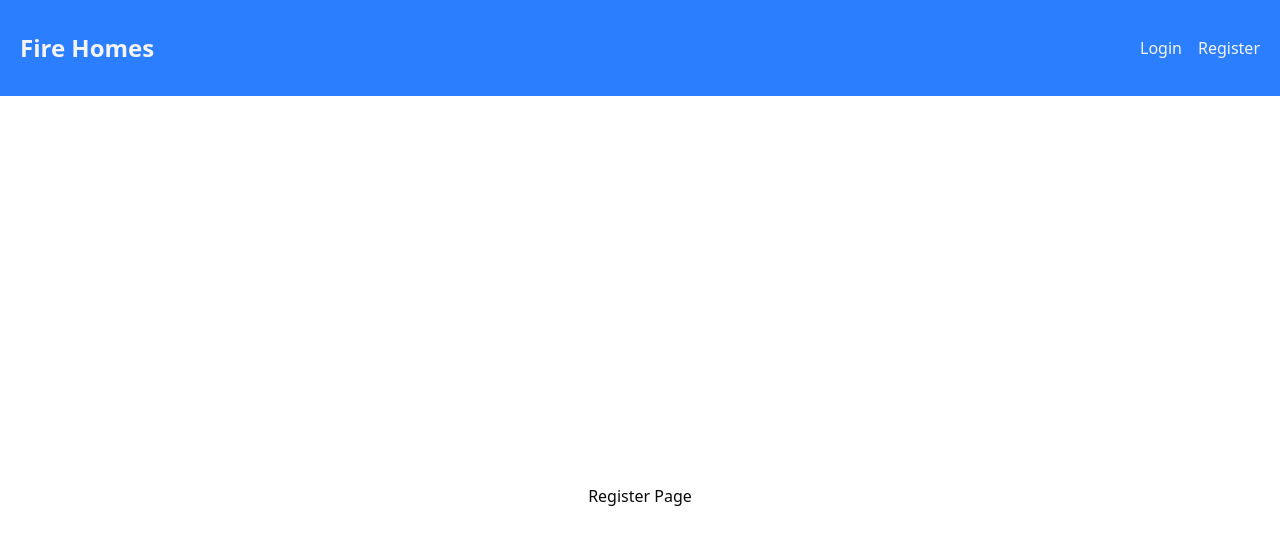
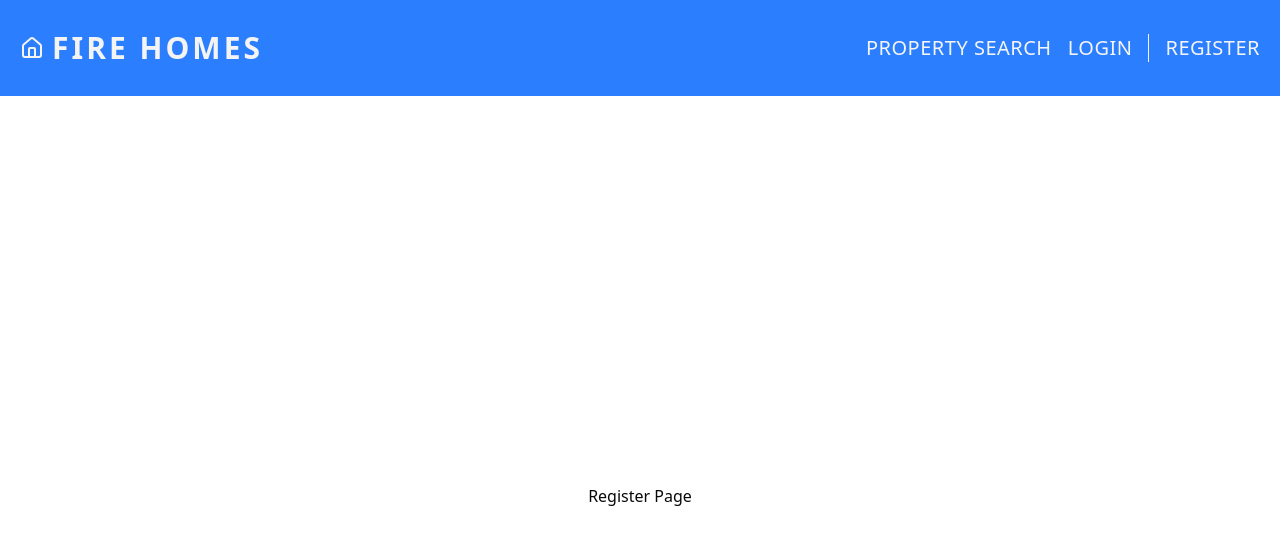
Before and after one commit to Silvery86/fire-homes, a Next.js app: page /register in a window 1280 px wide. Shown: the top 544 px of the page. Built offline with nearby package versions, Linux system fonts and the light colour scheme; no server answers.

Commit message:
#5 Updae style for nav section

```diff
--- a/app/globals.css
+++ b/app/globals.css
@@ -111,6 +111,10 @@
   --sidebar-border: oklch(1 0 0 / 10%);
   --sidebar-ring: oklch(0.488 0.243 264.376);
 }
+.button-link {
+  @apply uppercase text-xl tracking-wide hover:underline font-normal;
+}
+
 
 @layer base {
   * {
--- a/app/layout.tsx
+++ b/app/layout.tsx
@@ -1,23 +1,20 @@
 import type { Metadata } from "next";
-import { Geist, Geist_Mono } from "next/font/google";
+import { Poppins } from "next/font/google";
 import "./globals.css";
 import Link from "next/link";
 import { AuthProvider } from "@/context/auth";
 import AuthButtons from "@/components/auth-buttons";
+import { HomeIcon } from "lucide-react";
 
-const geistSans = Geist({
-  variable: "--font-geist-sans",
+const poppins = Poppins({
+  variable: "--font-poppins",
   subsets: ["latin"],
-});
-
-const geistMono = Geist_Mono({
-  variable: "--font-geist-mono",
-  subsets: ["latin"],
+  weight: ["100", "200", "300", "400", "500", "600", "700", "800", "900"],
 });
 
 export const metadata: Metadata = {
-  title: "Create Next App",
-  description: "Generated by create next app",
+  title: "Fire Homes",
+  description: "Home listing app using Firebase and Next.js",
 };
 
 export default function RootLayout({
@@ -28,14 +25,18 @@ export default function RootLayout({
   return (
     <html lang="en">
       <body
-        className={`${geistSans.variable} ${geistMono.variable} antialiased`}
+        className={`${poppins.variable} antialiased`}
       >
         <AuthProvider>
         <nav className="bg-primary text-secondary p-5 h-24 flex items-center justify-between">
-          <Link href="/" className="text-2xl font-bold">
-            Fire Homes
+          <Link href="/" className="text-3xl tracking-widest font-bold uppercase flex items-center gap-2">
+            <HomeIcon/>
+            <span>Fire Homes</span>
           </Link>
           <div className="flex space-x-4">
+            <Link href="/property-search" className="button-link">
+              Property Search
+            </Link>
            <AuthButtons />
           </div>
         </nav>
--- a/components/auth-buttons.tsx
+++ b/components/auth-buttons.tsx
@@ -15,14 +15,15 @@ export default function AuthButtons() {
                     <Button className="cursor-pointer" onClick={() => auth.logout()}>Logout</Button>
                 </>
             ) : (
-                <>
-                    <Link href="/login" className="hover:underline">
+                <div className="flex space-x-4 items-center">
+                    <Link href="/login" className="button-link">
                         Login
                     </Link>
-                    <Link href="/register" className="hover:underline">
+                    <div className="h-7 w-[1px] bg-secondary" />
+                    <Link href="/register" className="button-link">
                         Register
                     </Link>
-                </>
+                </div>
             )}
         </>
     );
```
